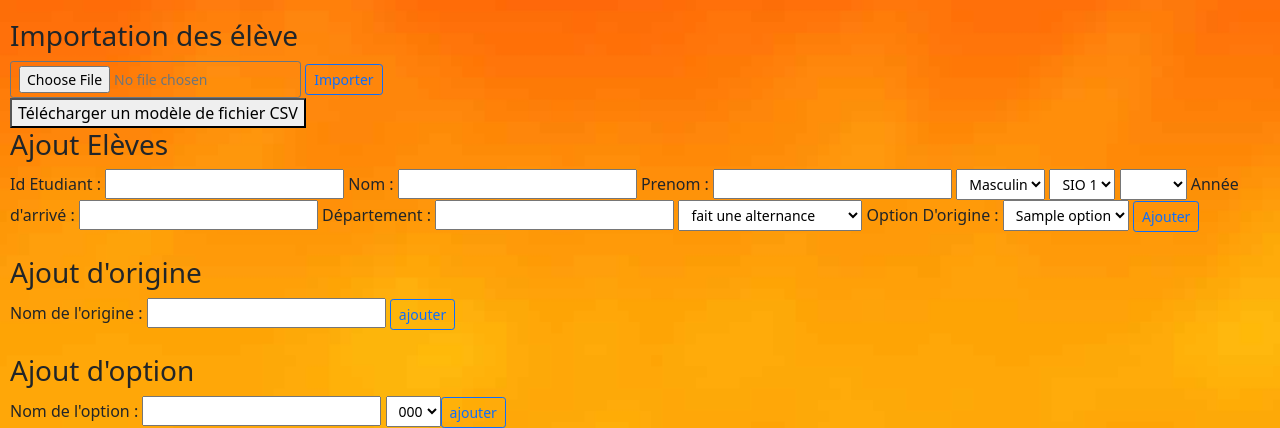
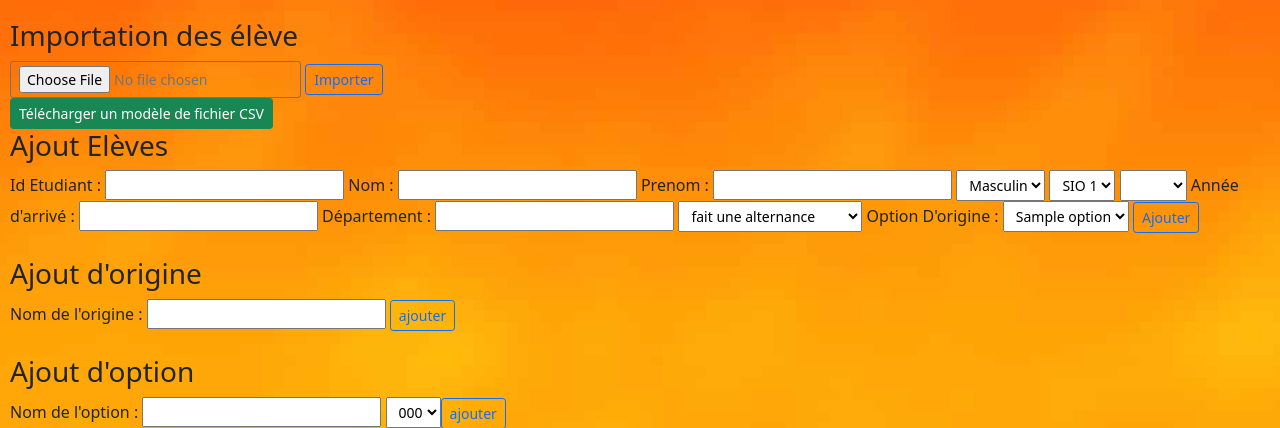
Before and after one commit to thibautscheers/FOLOZEM, a PHP site: page /page/importation-eleve.php in a window 1280 px wide. Shown: the part 56-484 px from the top of the page. Run offline with PHP 8.4, Linux system fonts and the light colour scheme; tables that the repository leaves empty hold one stand-in row (values such as "Sample post"); data that the repository does not hold is empty.

Commit message:
button booststrap

```diff
--- a/page/importation-eleve.php
+++ b/page/importation-eleve.php
@@ -54,7 +54,7 @@
             <input type="submit" class="btn btn-outline-primary btn-sm" value="Importer" name="submit">
         </form>
         <form method="get" action="Modele_CSV.csv">
-            <button type="submit">Télécharger un modèle de fichier CSV</button>
+            <button type="submit" class="btn btn-success btn-sm">Télécharger un modèle de fichier CSV</button>
         </form>
     </div>
     <h3>Ajout Elèves</h3>
```
